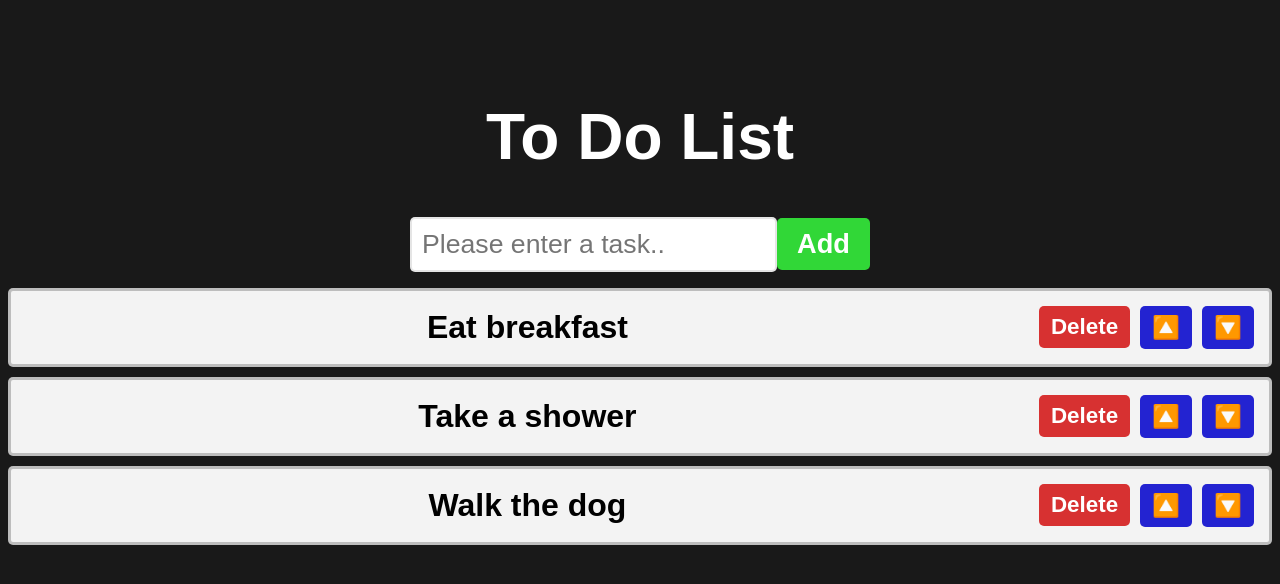
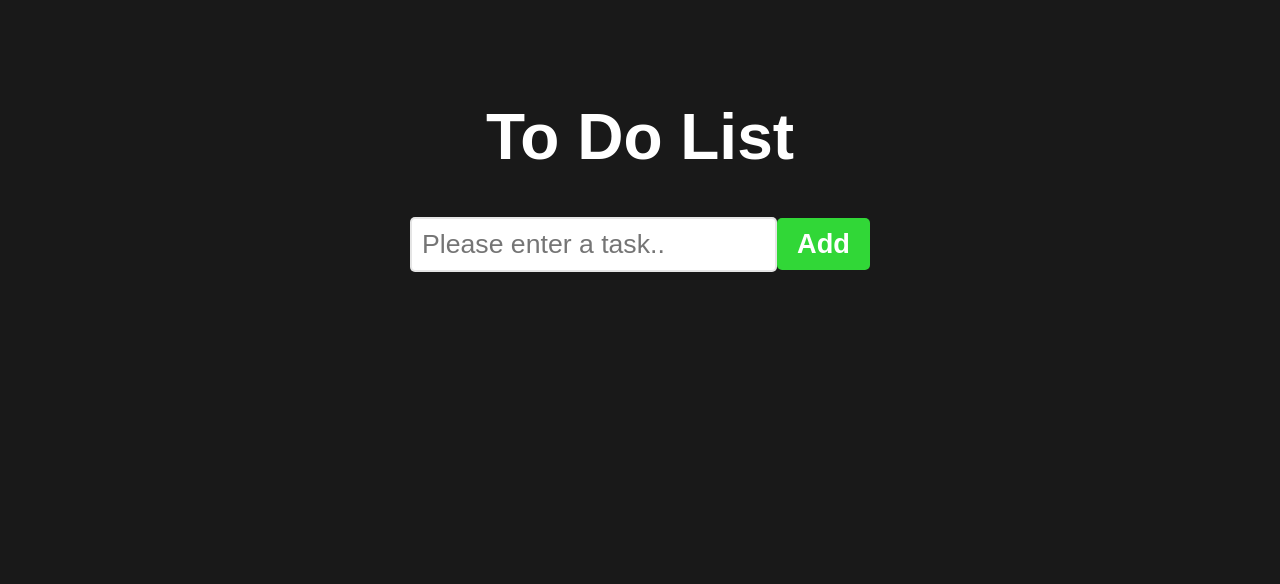
Before and after one commit to Praeda822/PK-ToDo-ReactJS, a React (Vite) app in the folder PK-ToDo-React/: page / in a window 1280 px wide. Shown: the top 584 px of the page. Built offline with nearby package versions, Linux system fonts and the light colour scheme.

Commit message:
Removed dummy task placeholders

```diff
--- a/PK-ToDo-React/src/ToDoList.jsx
+++ b/PK-ToDo-React/src/ToDoList.jsx
@@ -8,11 +8,7 @@
 import React, { useState } from "react";
 
 function ToDoList() {
-  const [tasks, setTasks] = useState([
-    "Eat breakfast",
-    "Take a shower",
-    "Walk the dog",
-  ]);
+  const [tasks, setTasks] = useState([]);
   const [newTask, setNewTask] = useState("");
 
   function handleInputChange(event) {
```
